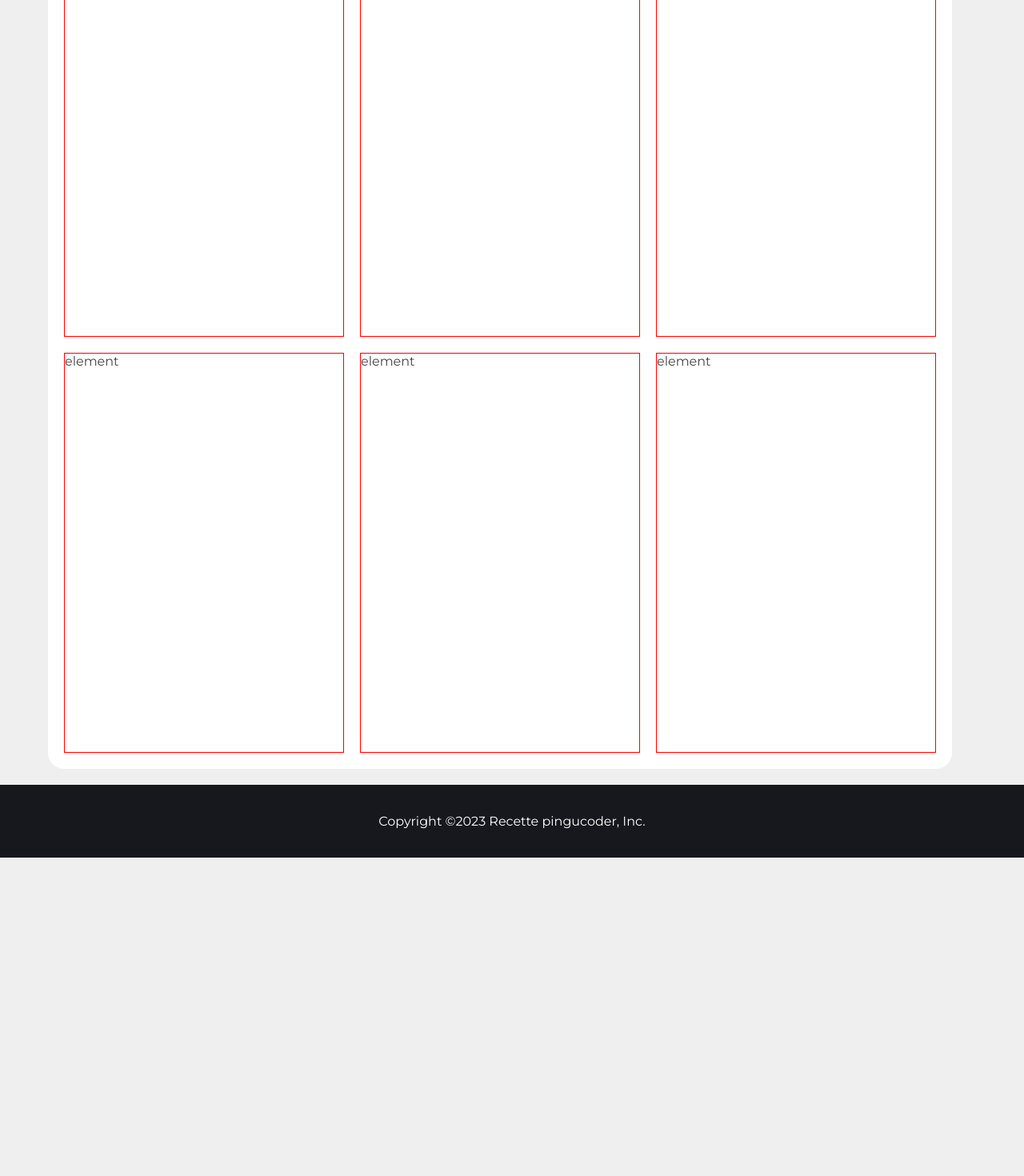
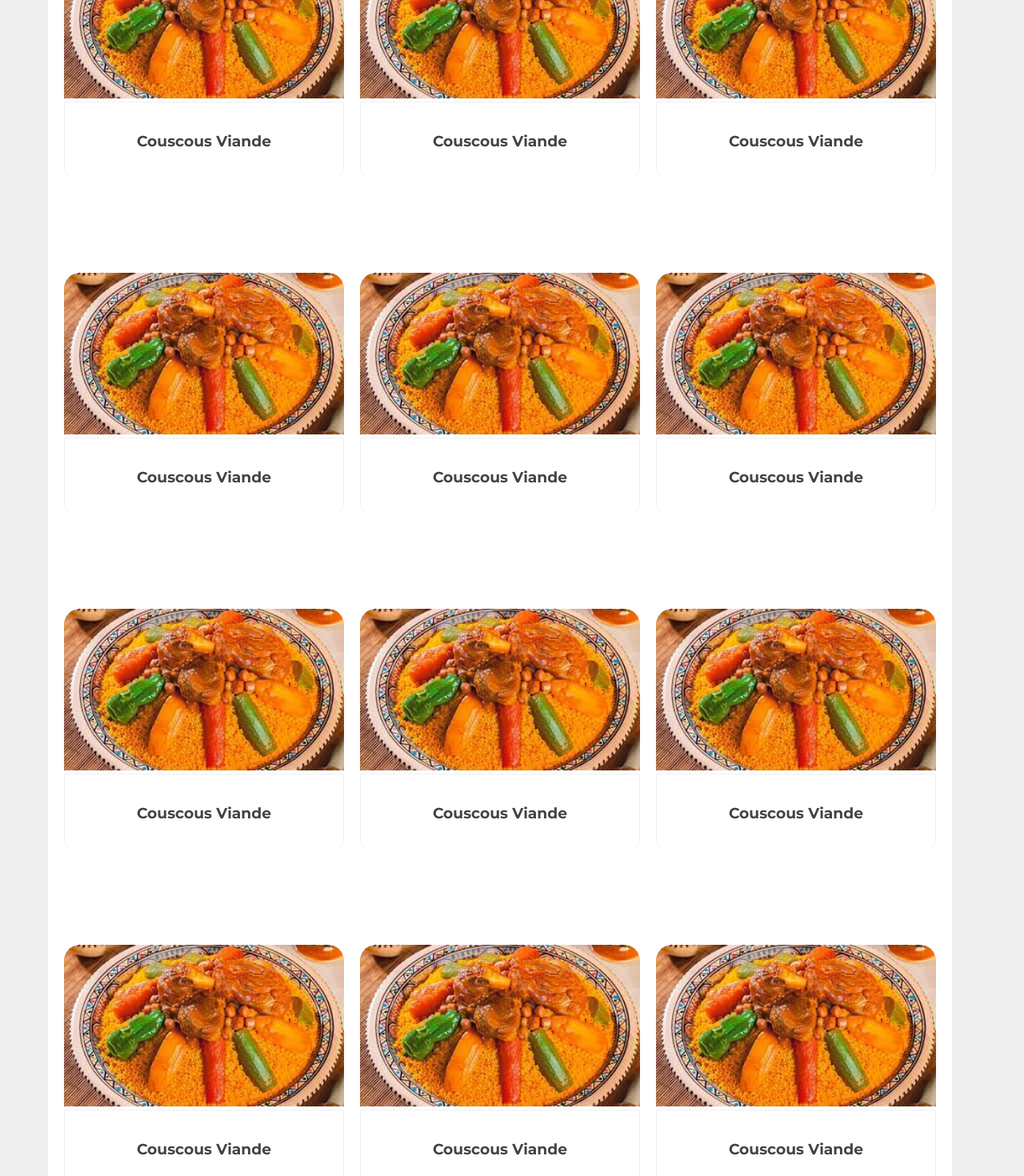
Before and after one commit to kharboutmanel98/Project-recette-react, a React (Create React App) app: page / in a window 1280 px wide. Shown: the part 340-1810 px from the top of the page at 80% size. Before the commit the page ends 1412 px from the top, so only its background shows below. Built offline with nearby package versions, Linux system fonts and the light colour scheme.

Commit message:
Mise en place des recettes

```diff
--- a/src/components/Content.js
+++ b/src/components/Content.js
@@ -1,4 +1,5 @@
 import styles from "./Content.module.scss"
+import Recipe from "./Recipe"
 
 const Content = () => {
   return (
@@ -6,12 +7,22 @@
       <h1 className="my-30 ">Découvrez nos nouvelles recettes </h1>
       <div className= {`card p-20 ${styles.contentCard}`}>
       <div className={styles.grid}>
-      <div className={styles.elem}>element</div>
-      <div className={styles.elem}>element</div>
-      <div className={styles.elem}>element</div>
-      <div className={styles.elem}>element</div>
-      <div className={styles.elem}>element</div>
-      <div className={styles.elem}>element</div>
+      <Recipe />
+      <Recipe />
+      <Recipe />
+      <Recipe />
+      <Recipe />
+      <Recipe />
+      <Recipe />
+      <Recipe />
+      <Recipe />
+      <Recipe />
+      <Recipe />
+      <Recipe />
+      <Recipe />
+      <Recipe />
+      <Recipe />
+      <Recipe />
 
 
 
--- a/src/components/Content.module.scss
+++ b/src/components/Content.module.scss
@@ -6,11 +6,6 @@
     place-content: center;
   }
 
-
-  .elem{
-    border: 1px solid red;
-    height: 500px;
-  }
   .contentCard{
   width: 1130px;
   }
--- /dev/null
+++ b/src/components/Recipe.js
@@ -0,0 +1,17 @@
+
+import styles from "./Recipe.module.scss"
+import couscous from "../assests/images/couscous.jfif"
+const Recipe = () => {
+  return (
+    <div className={styles.recipe}>
+    <div className={styles.imageContainer}>
+        <img src={couscous} alt="recipe" />
+        <div className={`${styles.recipeTitle} d-flex flex-row align-items-center justify-content-center`}>
+            <h3>Couscous Viande</h3>
+        </div>
+    </div>
+    </div>
+  )
+}
+
+export default Recipe
--- /dev/null
+++ b/src/components/Recipe.module.scss
@@ -0,0 +1,31 @@
+.recipe{
+    border-radius: 20px;
+    height: 400px;
+    cursor: pointer;
+    &:hover{
+        img{
+            transform: scale(1.1);
+        }
+        .recipeTitle{
+            color: var(--primary);
+        }
+    }
+
+}
+.imageContainer{
+    height: 300px;
+    border-top-left-radius:20px ;
+    border-top-right-radius:20px ;
+    overflow: hidden;
+    img{
+        width: 100%;
+        transition: 0.1s transform;
+    }
+}
+.recipeTitle{
+    border: 1px solid var(--gray-2);
+    border-bottom-left-radius:20px ;
+    border-bottom-right-radius:20px ;
+    height: 100px;
+    transition: 0.2s color ;
+}
```
Also changed, not shown: src/assests/images/couscous.jfif (added).
